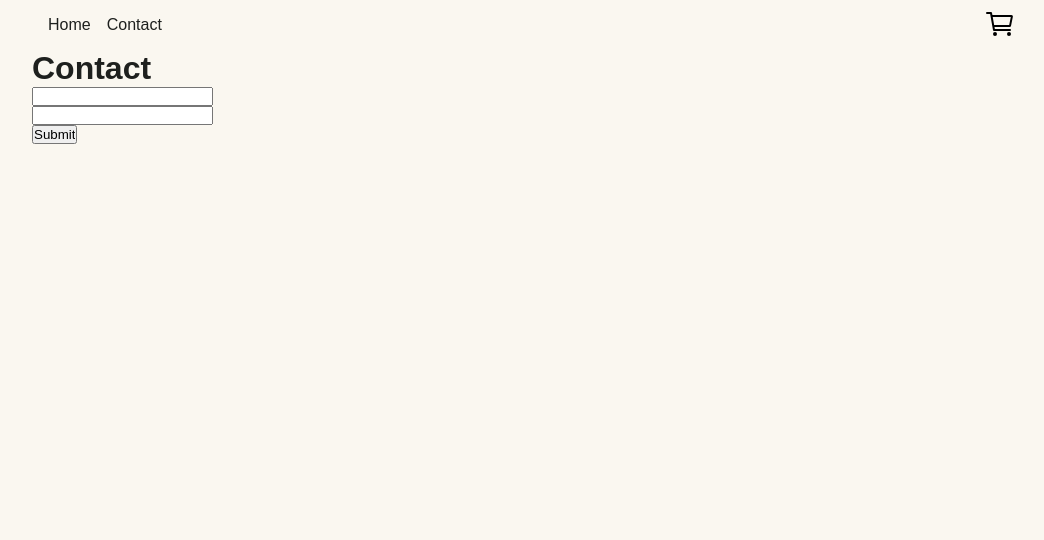
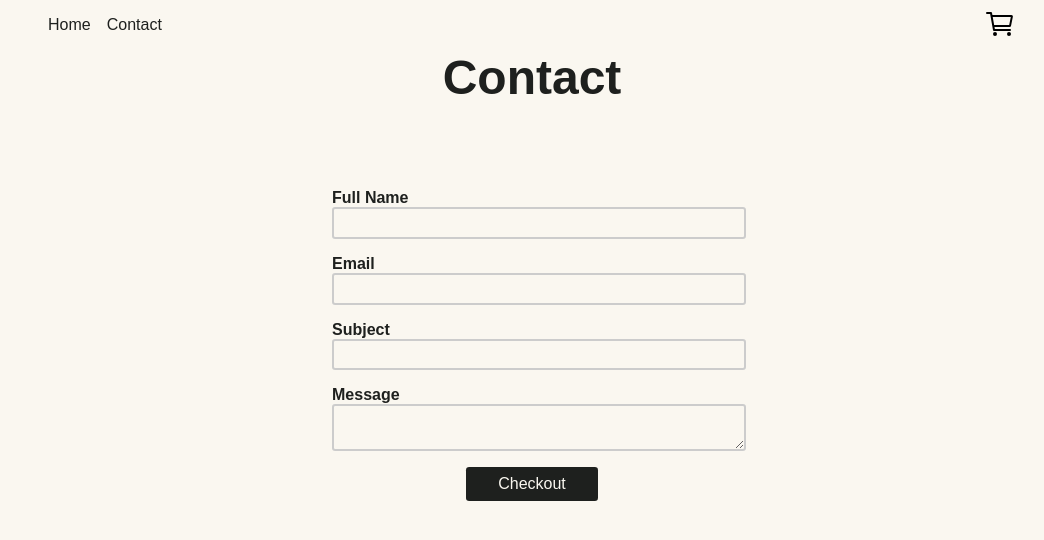
Before and after one commit to AHB-7/e-com, a React (Vite) app: page /contact in a window 1280 px wide. Shown: the top 540 px of the page, without its empty margins (108-1152 px from the left). Built offline with nearby package versions, Linux system fonts and the light colour scheme.

Commit message:
contact page and clean up styling

```diff
--- a/src/components/comtent-form.tsx
+++ /dev/null
@@ -1,44 +0,0 @@
-import { useForm } from "react-hook-form";
-import { yupResolver } from "@hookform/resolvers/yup";
-import * as yup from "yup";
-
-const schema = yup
-    .object({
-        firstName: yup
-            .string()
-            .min(3, "Your first name should be at least 3 characters.")
-            .max(10, "Your first name cannot be longer than 10 characters.")
-            .required("Please enter your first name"),
-        age: yup
-            .number()
-            .min(18, "Your age must be 18 or higher")
-            .max(100, "Your age must be 100 or lower")
-            .typeError("Your age must be a number"),
-    })
-    .required();
-
-function ContentForm() {
-    const {
-        register,
-        handleSubmit,
-        formState: { errors },
-    } = useForm({
-        resolver: yupResolver(schema),
-    });
-
-    function onSubmit(data: { firstName: string; age?: number }) {
-        console.log(data);
-    }
-
-    return (
-        <form onSubmit={handleSubmit(onSubmit)}>
-            <input {...register("firstName")} />
-            <p>{errors.firstName?.message}</p>
-            <input {...register("age")} />
-            <p>{errors.age?.message}</p>
-            <input type="submit" />
-        </form>
-    );
-}
-
-export default ContentForm;
--- /dev/null
+++ b/src/components/content-form.tsx
@@ -0,0 +1,83 @@
+import { useForm } from "react-hook-form";
+import { yupResolver } from "@hookform/resolvers/yup";
+import * as yup from "yup";
+import { PrimaryBtn } from "../styles/single-product";
+import { useState } from "react";
+import { IoCloudDoneOutline } from "react-icons/io5";
+import { MessageSendtContainer, WrongMessage } from "../styles/container";
+
+const emailRegex = /^[a-zA-Z0-9._%+-]+@[a-zA-Z0-9.-]+\.[a-zA-Z]{2,}$/;
+
+const schema = yup
+    .object({
+        firstName: yup
+            .string()
+            .min(3, "Your first name should be at least 3 characters.")
+            .max(10, "Your first name cannot be longer than 10 characters.")
+            .required("Please enter your first name"),
+        email: yup
+            .string()
+            .matches(emailRegex, "Please enter a valid email address")
+            .required("Please enter your email address"),
+        subject: yup
+            .string()
+            .required("Please enter a subject")
+            .min(3, "Subject should be at least 3 characters."),
+        message: yup
+            .string()
+            .required("Please enter a message")
+            .min(3, "Message should be at least 10 characters."),
+    })
+    .required();
+
+function ContentForm() {
+    const {
+        register,
+        handleSubmit,
+        formState: { errors, isSubmitSuccessful },
+    } = useForm({
+        resolver: yupResolver(schema),
+    });
+
+    const [isSubmitted, setIsSubmitted] = useState(false);
+
+    function onSubmit(data: { firstName: string; age?: number }) {
+        console.log(data);
+        setIsSubmitted(true);
+    }
+
+    return (
+        <form onSubmit={handleSubmit(onSubmit)}>
+            <div>
+                <h3>Full Name</h3>
+                <input {...register("firstName")} />
+                <WrongMessage>{errors.firstName?.message}</WrongMessage>
+            </div>
+            <div>
+                <h3>Email</h3>
+                <input {...register("email")} />
+                <WrongMessage>{errors.email?.message}</WrongMessage>
+            </div>
+            <div>
+                <h3>Subject</h3>
+                <input {...register("subject")} />
+                <WrongMessage>{errors.subject?.message}</WrongMessage>
+            </div>
+            <div>
+                <h3>Message</h3>
+                <textarea {...register("message")} />
+                <WrongMessage>{errors.message?.message}</WrongMessage>
+            </div>
+            <PrimaryBtn type="submit">Checkout</PrimaryBtn>
+
+            {isSubmitSuccessful && isSubmitted && (
+                <MessageSendtContainer>
+                    <IoCloudDoneOutline />
+                    <p>Your message has been successfully sent!</p>
+                </MessageSendtContainer>
+            )}
+        </form>
+    );
+}
+
+export default ContentForm;
--- /dev/null
+++ b/src/components/loading.tsx
@@ -0,0 +1,9 @@
+import { LoaderContainer, LoaderContainerFullPage } from "../styles/loader";
+
+export function Loading() {
+    return (
+        <LoaderContainerFullPage>
+            <LoaderContainer />
+        </LoaderContainerFullPage>
+    );
+}
--- a/src/components/single-product.tsx
+++ b/src/components/single-product.tsx
@@ -10,6 +10,7 @@ import {
 } from "../styles/single-product";
 import { ItemRating } from "../styles/product-styling";
 import { useShoppingCart } from "../context/shopping-card-context";
+import { Loading } from "./loading";
 
 interface Product {
     id: number;
@@ -55,7 +56,7 @@ export default function SingleProductPage() {
     }, [productId]);
     const quantity = getItemsQuantity(product?.id || 0);
 
-    if (loading) return <div>Loading...</div>;
+    if (loading) return <Loading />;
     if (error) return <div>Error: {error.message}</div>;
     if (!product) return <div>No product found.</div>;
     return (
--- a/src/main.tsx
+++ b/src/main.tsx
@@ -1,10 +1,9 @@
 import { StrictMode } from "react";
 import { createRoot } from "react-dom/client";
 import App from "./App.tsx";
-import { GlobalStyle } from "./styles/global.styles.ts";
+import { baseTheme, GlobalStyle } from "./styles/global.styles.ts";
 import { BrowserRouter } from "react-router-dom";
 import { ThemeProvider } from "styled-components";
-import baseTheme from "./styles/themes.ts";
 
 createRoot(document.getElementById("root")!).render(
     <StrictMode>
--- a/src/pages/contact.tsx
+++ b/src/pages/contact.tsx
@@ -1,10 +1,11 @@
-import ContentForm from "../components/comtent-form";
+import ContentForm from "../components/content-form";
+import { ContactPageContainer } from "../styles/container";
 
 export function Contact() {
     return (
-        <div>
+        <ContactPageContainer>
             <h1>Contact</h1>
             <ContentForm />
-        </div>
+        </ContactPageContainer>
     );
 }
--- a/src/pages/products.tsx
+++ b/src/pages/products.tsx
@@ -6,6 +6,7 @@ import Pagination from "../components/pagination";
 import { PaginationContainer } from "../styles/pagination";
 import { useSearch } from "../hooks/search-context";
 import { ProductPageContainer } from "../styles/container";
+import { Loading } from "../components/loading";
 
 interface Product {
     id: number;
@@ -45,7 +46,7 @@ export function Products() {
         setPage((prevPage) => Math.max(prevPage - 1, 1));
     };
 
-    if (loading) return <div>Loading...</div>;
+    if (loading) return <Loading />;
     if (error)
         return <div>Error fetching products. Please try again later.</div>;
 
--- a/src/styles/container.ts
+++ b/src/styles/container.ts
@@ -14,3 +14,64 @@ export const ProductPageContainer = styled.div`
     margin: 0 auto;
     flex-direction: column;
 `;
+export const ContactPageContainer = styled.div`
+    width: 100%;
+    max-width: 1000px;
+    display: grid;
+    justify-content: center;
+    align-items: center;
+    > h1 {
+        font-size: 3rem;
+        text-align: center;
+    }
+    > form {
+        display: flex;
+        flex-direction: column;
+        align-items: center;
+        justify-content: center;
+        gap: 1rem;
+        height: 30rem;
+        width: 25rem;
+        @media (max-width: ${(props) => props.theme.breakpoints.small}) {
+            width: 90vw;
+        }
+
+        > div {
+            display: flex;
+            flex-direction: column;
+            aling-items: center;
+            justify-content: center;
+            width: 100%;
+            > h3 {
+                font-size: 1rem;
+            }
+        }
+        > div > input,
+        div > textarea {
+            width: 100%;
+            padding: 0.4rem 0.3rem;
+            border: 2px solid #ccc;
+            border-radius: 0.2rem;
+            background-color: transparent;
+        }
+    }
+`;
+export const WrongMessage = styled.p`
+    color: red;
+    font-size: 0.8rem;
+`;
+export const MessageSendtContainer = styled.div`
+    display: flex;
+    justify-content: center;
+    align-items: center;
+    height: 100%;
+    width: 100%;
+    color: green;
+    gap: 0.5rem;
+    :first-child {
+        font-size: 4rem;
+    }
+    > p {
+        color: green;
+    }
+`;
--- a/src/styles/global.styles.ts
+++ b/src/styles/global.styles.ts
@@ -1,4 +1,29 @@
 import { createGlobalStyle } from "styled-components";
+
+export const baseTheme = {
+    colors: {
+        error: "#f44336",
+        success: "#4caf50",
+        warning: "#ff9800",
+        background: "#FAF7F0",
+        text: "#1E201E",
+    },
+    fontSizes: {
+        small: "0.7em",
+        medium: "1em",
+        large: "1.5em",
+        extraLarge: "2em",
+    },
+    breakpoints: {
+        small: "676px",
+        medium: "868px",
+        large: "992px",
+        xlarge: "1200px",
+    },
+    shadows: {
+        default: "0 2px 4px 0 rgba(0, 0, 0, 0.2)",
+    },
+};
 
 export const GlobalStyle = createGlobalStyle`
   body {
--- /dev/null
+++ b/src/styles/loader.ts
@@ -0,0 +1,50 @@
+import styled from "styled-components";
+
+export const LoaderContainerFullPage = styled.div`
+    width: 100%;
+    height: 100vh;
+    display: flex;
+    justify-content: center;
+    align-items: center;
+`;
+export const LoaderContainer = styled.div`
+    width: 40px;
+    height: 40px;
+    color: ${(props) => props.theme.colors.text};
+    background: conic-gradient(
+            from -45deg at top 20px left 50%,
+            #0000,
+            currentColor 1deg 90deg,
+            #0000 91deg
+        ),
+        conic-gradient(
+            from 45deg at right 20px top 50%,
+            #0000,
+            currentColor 1deg 90deg,
+            #0000 91deg
+        ),
+        conic-gradient(
+            from 135deg at bottom 20px left 50%,
+            #0000,
+            currentColor 1deg 90deg,
+            #0000 91deg
+        ),
+        conic-gradient(
+            from -135deg at left 20px top 50%,
+            #0000,
+            currentColor 1deg 90deg,
+            #0000 91deg
+        );
+    animation: l4 1.5s infinite cubic-bezier(0.3, 1, 0, 1);
+
+    @keyframes l4 {
+        50% {
+            width: 60px;
+            height: 60px;
+            transform: rotate(180deg);
+        }
+        100% {
+            transform: rotate(360deg);
+        }
+    }
+`;
--- a/src/styles/themes.ts
+++ /dev/null
@@ -1,26 +0,0 @@
-const baseTheme = {
-    colors: {
-        error: "#f44336",
-        success: "#4caf50",
-        warning: "#ff9800",
-        background: "#FAF7F0",
-        text: "#1E201E",
-    },
-    fontSizes: {
-        small: "0.7em",
-        medium: "1em",
-        large: "1.5em",
-        extraLarge: "2em",
-    },
-    breakpoints: {
-        small: "676px",
-        medium: "868px",
-        large: "992px",
-        xlarge: "1200px",
-    },
-    shadows: {
-        default: "0 2px 4px 0 rgba(0, 0, 0, 0.2)",
-    },
-};
-
-export default baseTheme;
```
Also changed, not shown: src/styles/cart-items.ts (+23 -20 lines).
